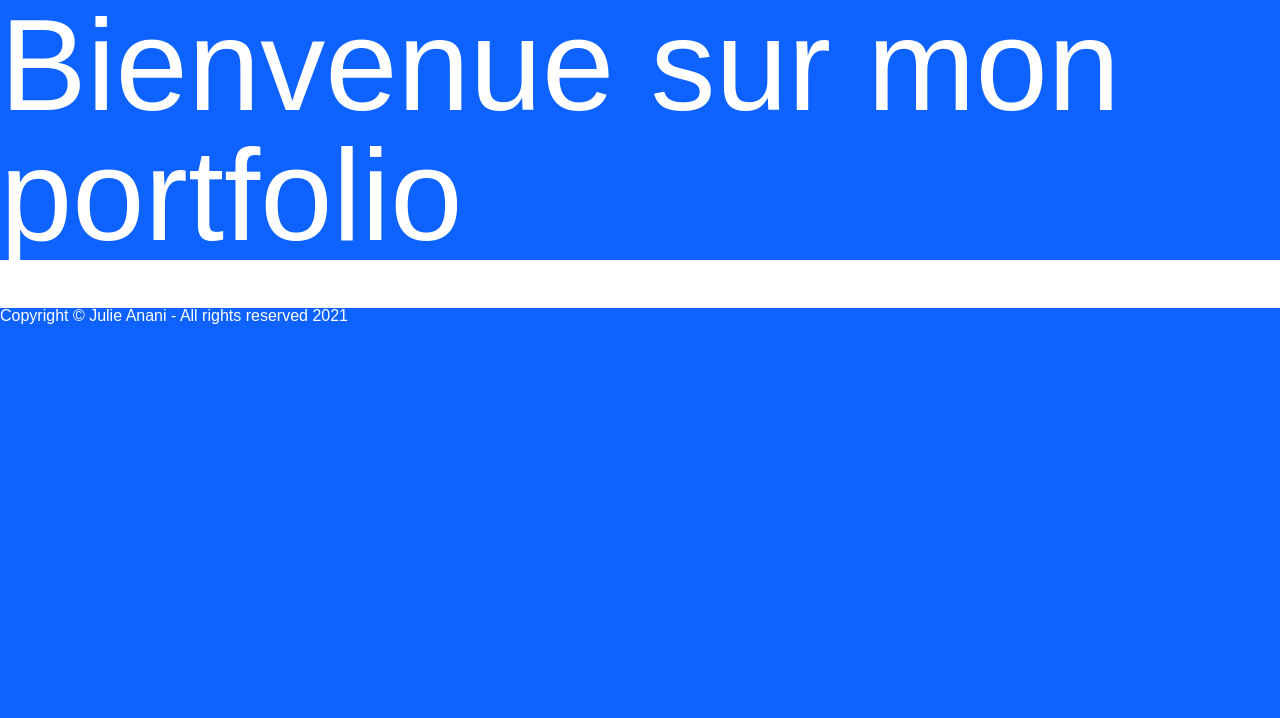
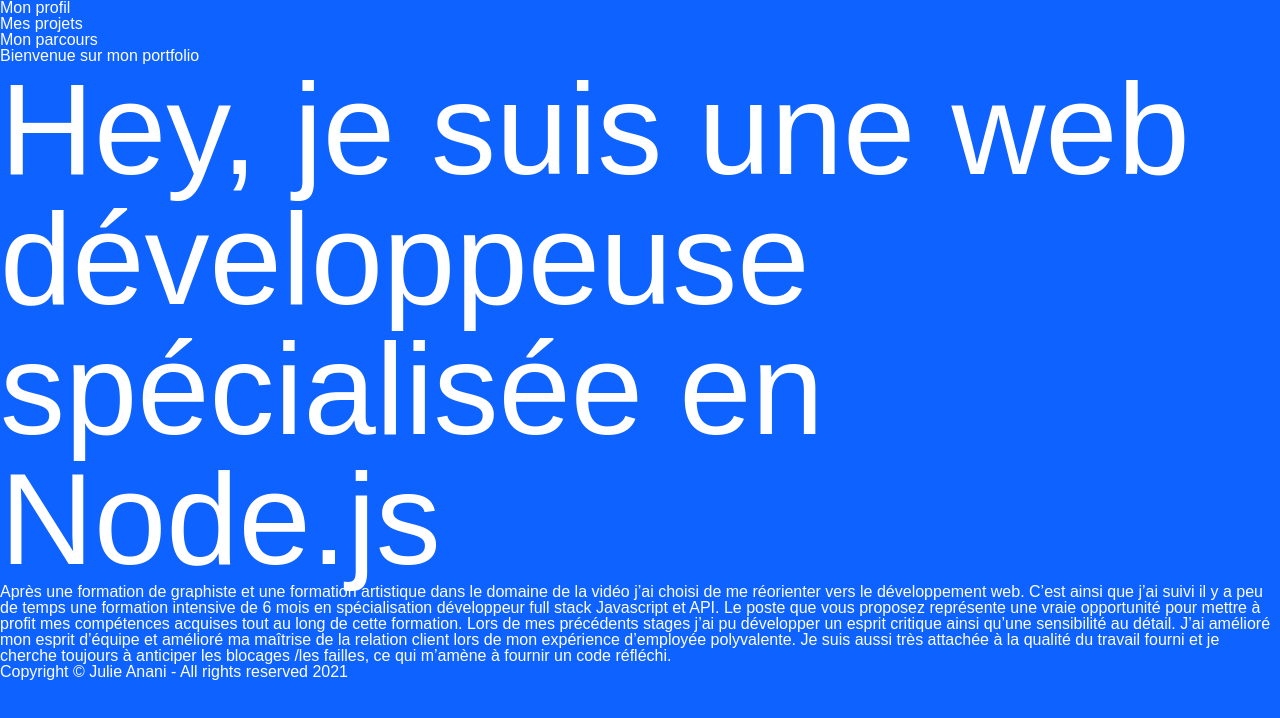
Before and after one commit to Julie-ANANI/portfolio, a website: page statics/index.html in a window 1280 px wide. Drawn offline with Linux system fonts and the light colour scheme.

Commit message:
add introduction for homepage

```diff
--- a/statics/assets/css/style.css
+++ b/statics/assets/css/style.css
@@ -13,7 +13,6 @@ nav {
 	flex-wrap: wrap;
 	justify-content: space-between;
 	align-items: center;
-	background-color: white;
 	position: sticky;
 	top: 0;
 }
--- a/statics/index.html
+++ b/statics/index.html
@@ -11,10 +11,6 @@
 </head>
 
 <body>
-    <h1>
-        Bienvenue sur mon portfolio
-	</h1>
-
 	<nav>
 		<ul>
 			<li>Mon profil</li>
@@ -22,6 +18,27 @@
 			<li>Mon parcours</li>
 		</ul>
 	</nav>
+	<section>
+		<h2>
+			Bienvenue sur mon portfolio
+		</h2>
+		<header>
+			<h1>Hey, je suis une web développeuse spécialisée en Node.js</h1>
+			<p>
+				Après une formation de graphiste et une formation artistique dans le domaine de la vidéo
+			    j’ai choisi de me réorienter vers le développement web. C’est ainsi que j’ai suivi il y a
+				peu de temps une formation intensive de 6 mois en spécialisation développeur full stack
+				Javascript et API. Le poste que vous proposez représente une vraie opportunité pour mettre
+				à profit mes compétences acquises tout au long de cette formation.
+				Lors de mes précédents stages j’ai pu développer un esprit critique ainsi qu’une sensibilité
+				au détail. J’ai amélioré mon esprit d’équipe et amélioré ma maîtrise de la relation client
+				lors de mon expérience d’employée polyvalente.
+				Je suis aussi très attachée à la qualité du travail fourni et je cherche toujours à anticiper
+				les blocages /les failles, ce qui m’amène à fournir un code réfléchi.
+
+			</p>
+		</header>
+	</section>
     <footer>
         <p classname="copyright"> Copyright &copy; Julie Anani - All rights reserved 2021</p>
     </footer>
```
